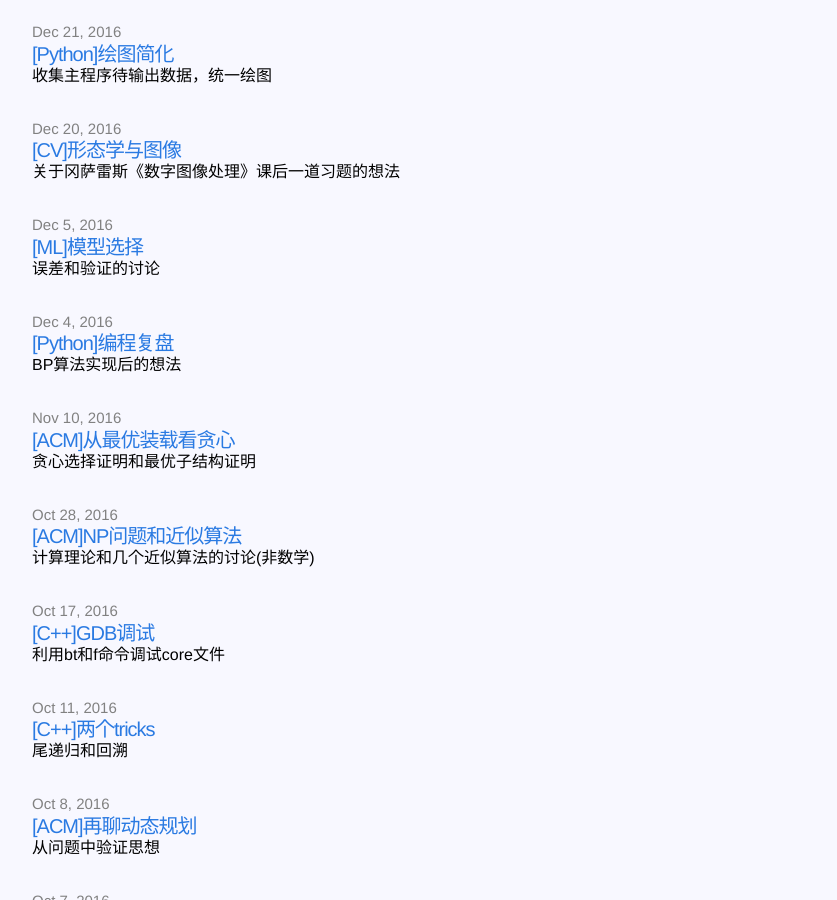
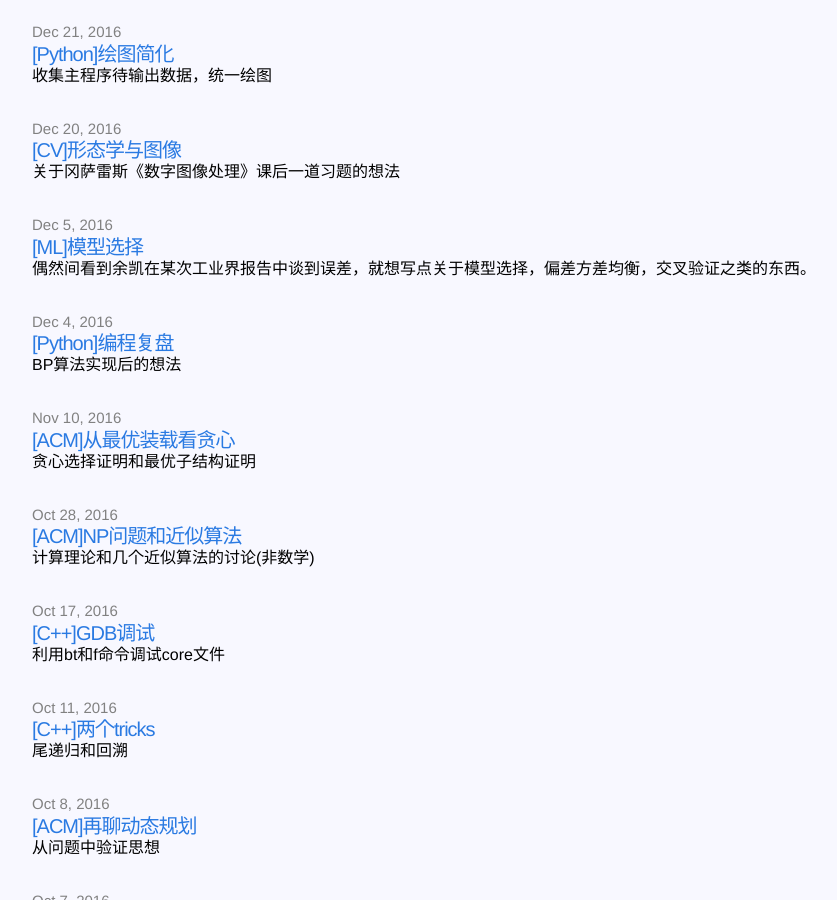
Before and after one commit to zhpmatrix/zhpmatrix.github.io, a Jekyll site: the page built from index.html, in a window 1280 px wide and 900 px high, scrolled down 1397 px. Shown: the whole window, without its empty margins (208-1045 px from the left). Built offline with Jekyll 4.4.1, drawn with Linux system fonts in a browser that asks for light colours; comment, search, counter and statistics services are not loaded.

Commit message:
mod excerpt for the cross-validation

```diff
--- a/_posts/2016-12-05-cross-validation.md
+++ b/_posts/2016-12-05-cross-validation.md
@@ -1,7 +1,7 @@
 ---
 layout: post
 title: "[ML]模型选择"
-excerpt: "误差和验证的讨论"
+excerpt: "偶然间看到余凯在某次工业界报告中谈到误差，就想写点关于模型选择，偏差方差均衡，交叉验证之类的东西。"
 date: 2016-12-05 11:11:00
 mathjax: true
 ---
```
